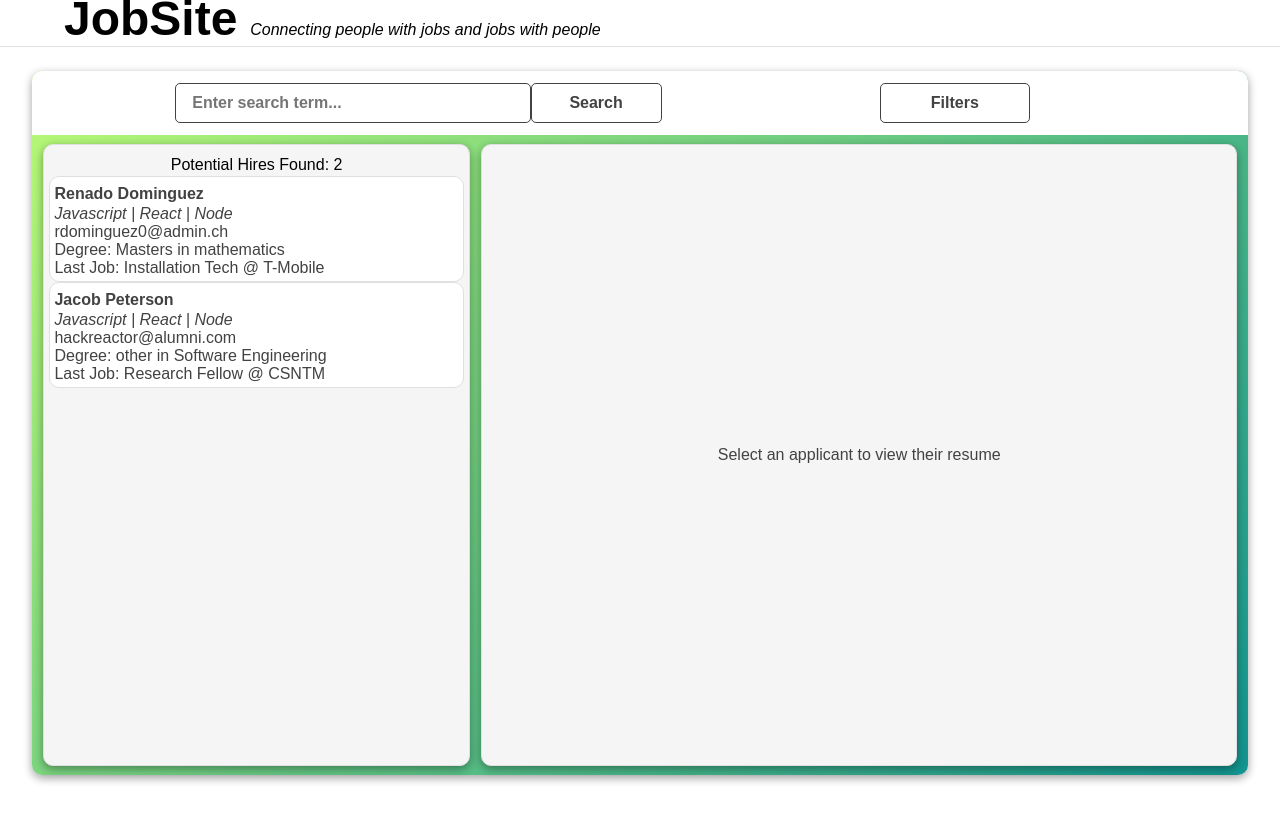
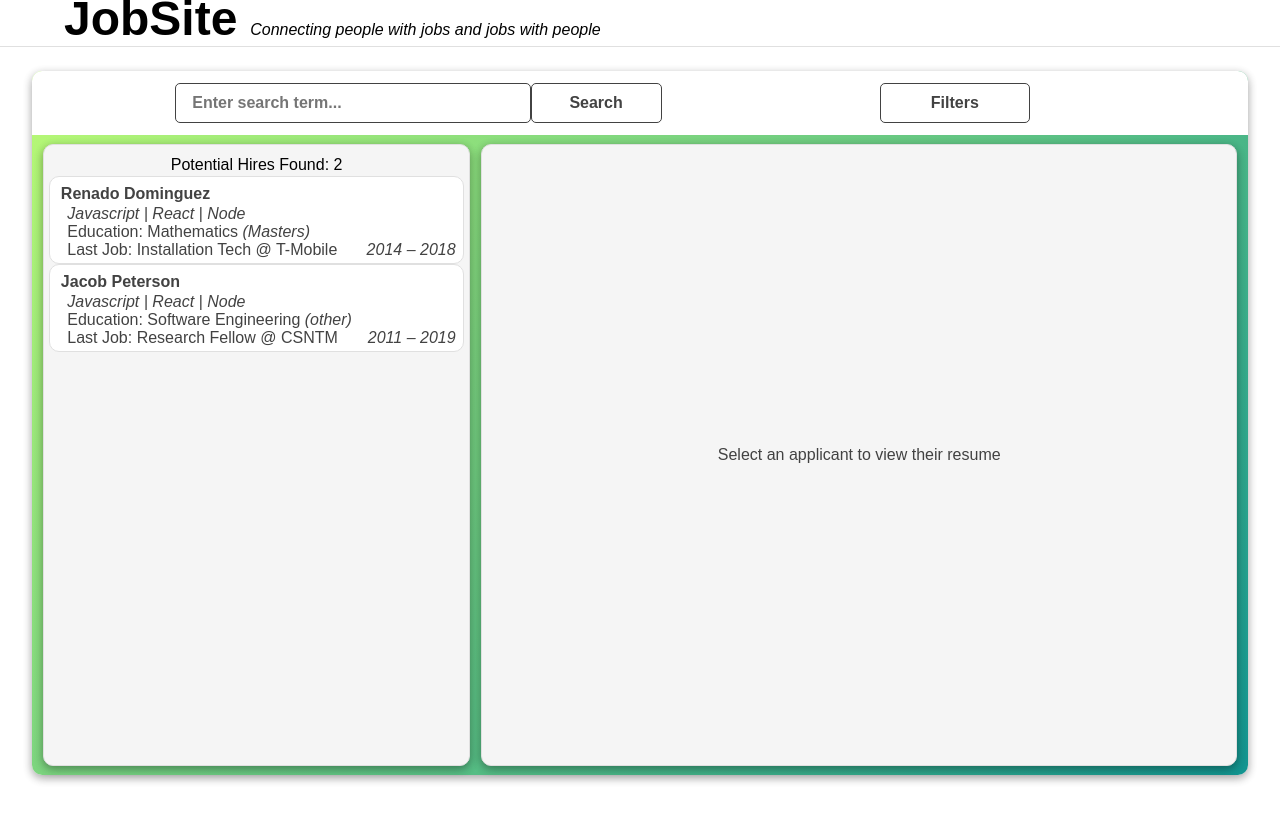
Before and after one commit to kevin-the-engi/JobSite, a React app: page / in a window 1280 px wide. Built offline with nearby package versions, Linux system fonts and the light colour scheme; the HTML template or start-up script is replaced by a standard one.

Commit message:
Fixed seeker tile`

```diff
--- a/client/src/components/SeekerTile.jsx
+++ b/client/src/components/SeekerTile.jsx
@@ -15,39 +15,51 @@ const Tile = styled.div`
 `;
 
 const Name = styled.h1`
-  margin: .5vh 0 .25vh 0;
+  margin: .5vh 0 .25vh .5vw;
   font-size: 1rem;
   font-weight: bold;
 `;
 
 const Summary = styled.p`
-  margin: 0;
+  margin: 0 1vw;
   font-weight: lighter;
   font-style: italic;
 `;
 
-const Email = styled.p`
-  margin: 0;
-  font-weight: lighter;
+const RowDiv = styled.div`
+  margin: 0 1vw;
+  display: flex;
+  justify-content: left;
 `;
 
-const Degree = styled.p`
-  margin: 0;
-  font-weight: lighter;
+const SpacedRowDiv = styled.div`
+  margin: 0 .25vw 0 1vw;
+  display: flex;
+  justify-content: space-between;
 `;
 
-const Work = styled.p`
+const Text = styled.p`
   margin: 0;
-  font-weight: lighter;
+`;
+
+const ItalicText = styled.p`
+  margin: 0;
+  font-style: italic;
 `;
 
 const SeekerTile = ({ seeker, toggleModal, getResumeToDisplay }) => (
   <Tile onClick={() => { getResumeToDisplay(seeker); toggleModal(); }}>
     <Name>{`${seeker.firstName} ${seeker.lastName}`}</Name>
     <Summary>Javascript | React | Node</Summary>
-    <Email>{seeker.email}</Email>
-    <Degree>{`Degree: ${seeker.education[seeker.education.length - 1].degreeType} in ${seeker.education[seeker.education.length - 1].fieldOfStudy}`}</Degree>
-    <Work>{`Last Job: ${seeker.workExperience[seeker.workExperience.length - 1].title} @ ${seeker.workExperience[seeker.workExperience.length - 1].employer}`}</Work>
+    <RowDiv>
+      <Text>{`Education: ${seeker.education[seeker.education.length - 1].fieldOfStudy.charAt(0).toUpperCase()}${seeker.education[seeker.education.length - 1].fieldOfStudy.slice(1)}`}</Text>
+      &nbsp;
+      <ItalicText>{`(${seeker.education[seeker.education.length - 1].degreeType})`}</ItalicText>
+    </RowDiv>
+    <SpacedRowDiv>
+      <Text>{`Last Job: ${seeker.workExperience[seeker.workExperience.length - 1].title} @ ${seeker.workExperience[seeker.workExperience.length - 1].employer}`}</Text>
+      <ItalicText>{`${seeker.workExperience[seeker.workExperience.length - 1].startDate.slice(0, 4)} – ${seeker.workExperience[seeker.workExperience.length - 1].endDate.slice(0, 4)}`}</ItalicText>
+    </SpacedRowDiv>
   </Tile>
 );
 
```
